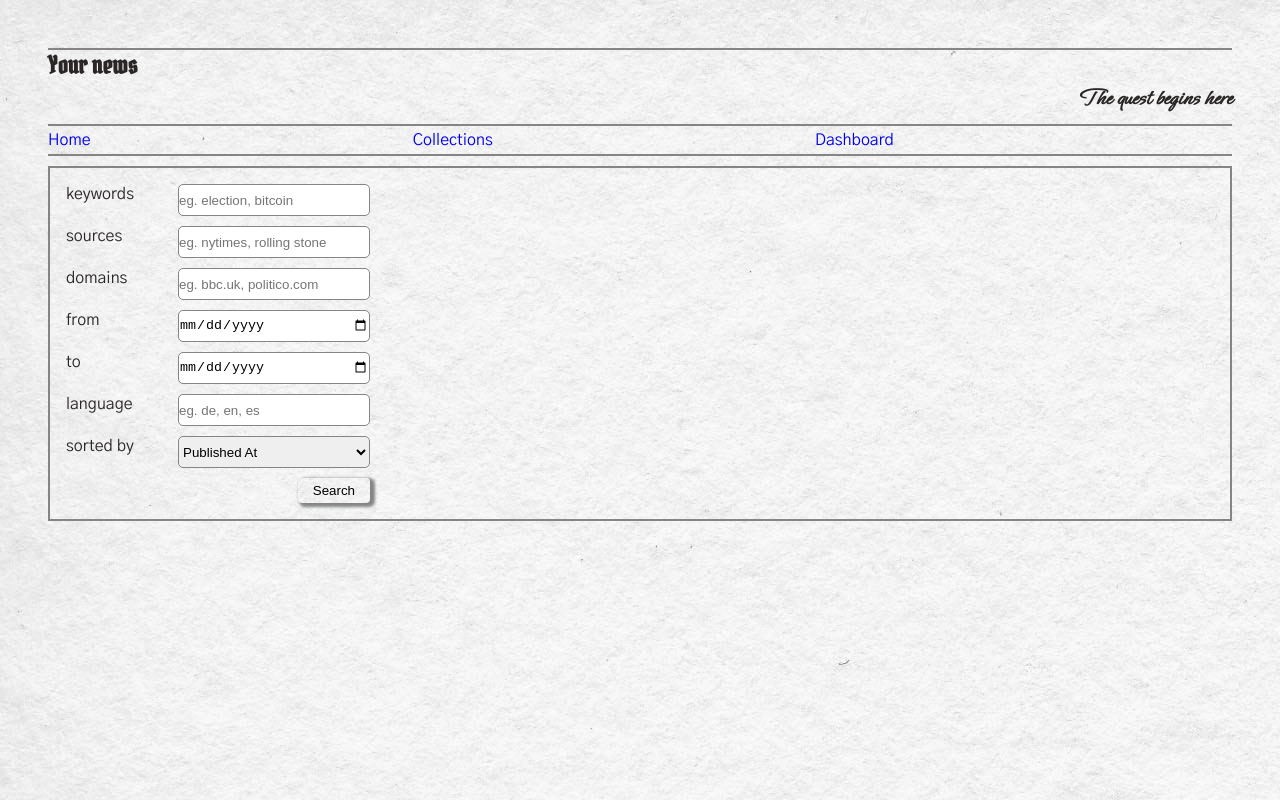
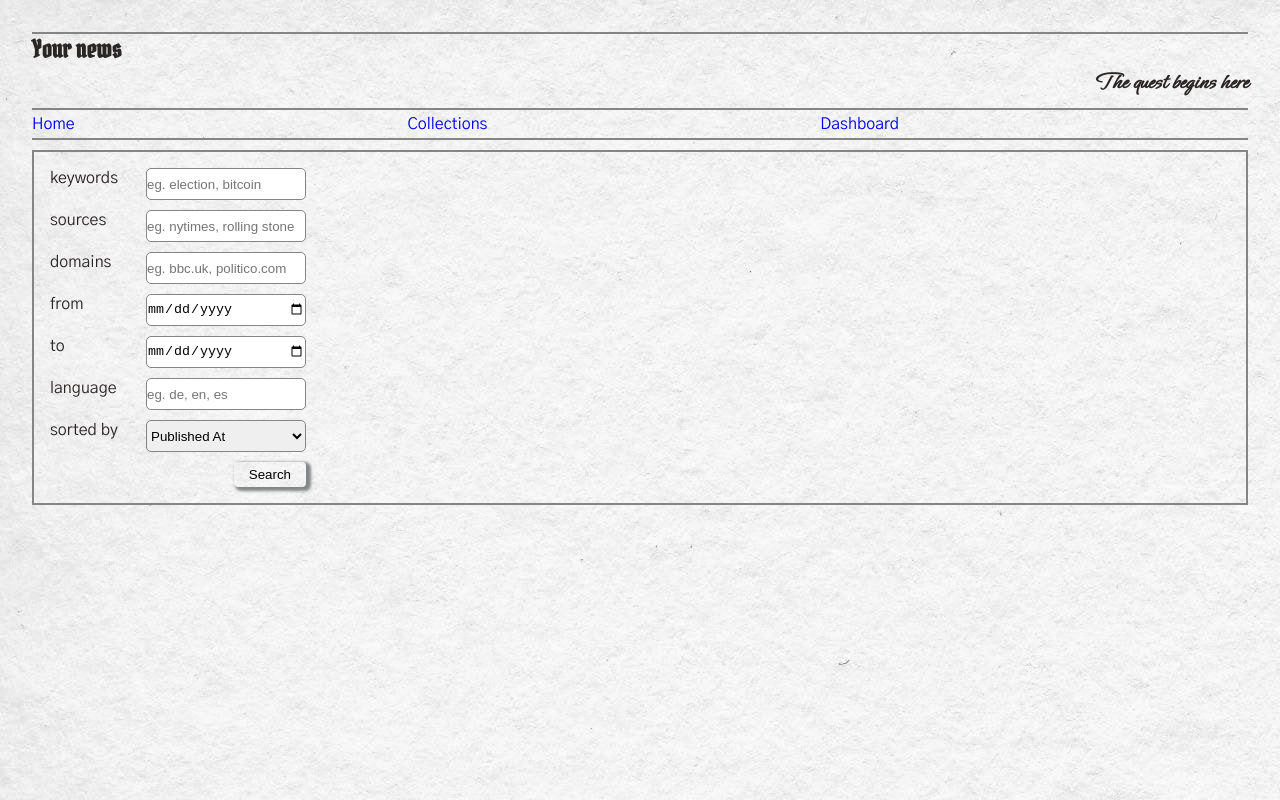
Before and after one commit to anhthu253/capstone-project, a Next.js app: page /search in a window 1280 px wide. Built offline with nearby package versions, Linux system fonts and the light colour scheme; some icons are missing.

Commit message:
resize inputs in search page. Set default page to search page

```diff
--- a/components/Layout.js
+++ b/components/Layout.js
@@ -14,7 +14,7 @@ export default function Layout({ children }) {
 const StyledLayout = styled.section`
   display: grid;
   width: 100%;
-  padding: 3rem;
+  padding: 2rem;
   grid-template-rows: 1fr 2rem;
   gap: 10px;
 `;
--- a/components/SearchContainer.js
+++ b/components/SearchContainer.js
@@ -61,7 +61,7 @@ const StyledSearchContainer = styled.form`
 
 const StyledArticle = styled.section`
   display: grid;
-  grid-template-columns: 6rem 12rem 1fr;
+  grid-template-columns: 5rem 10rem 1fr;
   gap: 1rem;
 `;
 
--- a/components/TextEntry.js
+++ b/components/TextEntry.js
@@ -24,7 +24,7 @@ export default function TextEntry({
 
 const StyledTextEntry = styled.section`
   display: grid;
-  grid-template-columns: 6rem 12rem 1fr;
+  grid-template-columns: 5rem 10em 1fr;
   gap: 1rem;
 `;
 const StyledInput = styled.input`
--- a/next.config.js
+++ b/next.config.js
@@ -5,6 +5,15 @@ const nextConfig = {
   compiler: {
     styledComponents: true,
   },
+  async redirects() {
+    return [
+      {
+        source: "/",
+        destination: "/search",
+        permanent: true,
+      },
+    ];
+  },
 };
 
 module.exports = nextConfig;
```
